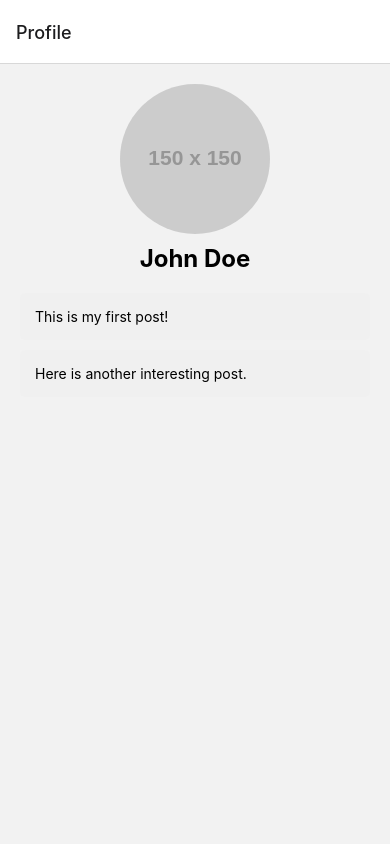
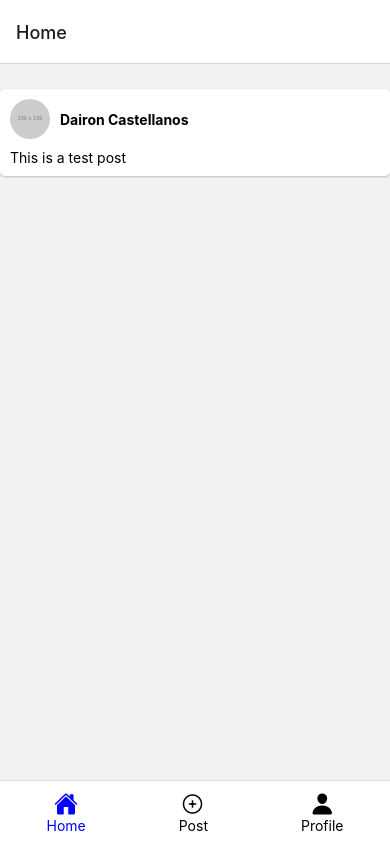
Before and after one commit to daironcastellanos/CampusBoard, a React Native app in the folder CampusBoard/: screen /Home in a window 390 px wide. Built offline with nearby package versions, Linux system fonts and the light colour scheme.

Commit message:
fire base file integration to start working on back end

```diff
--- a/CampusBoard/App.js
+++ b/CampusBoard/App.js
@@ -1,16 +1,24 @@
 import React from 'react';
 import { NavigationContainer } from '@react-navigation/native';
-import { createStackNavigator } from '@react-navigation/stack';
+import { createBottomTabNavigator } from '@react-navigation/bottom-tabs';
+import FeedScreen from './screens/FeedScreen';
+import PostCreationScreen from './screens/PostCreationScreen';
 import ProfileScreen from './screens/ProfileScreen';
+import BottomTabBar from './components/BottomTabBar';
 
-const Stack = createStackNavigator();
+const Tab = createBottomTabNavigator();
 
+// We won't use Tab.Screen to define our tabs because we have a custom BottomTabBar
 export default function App() {
   return (
     <NavigationContainer>
-      <Stack.Navigator>
-        <Stack.Screen name="Profile" component={ProfileScreen} />
-      </Stack.Navigator>
+      <Tab.Navigator tabBar={props => <BottomTabBar {...props} />}>
+        {/* We define screens without specifying the `tabBar` because we use a custom one */}
+        <Tab.Screen name="Home" component={FeedScreen} />
+        <Tab.Screen name="Post" component={PostCreationScreen} />
+        <Tab.Screen name="Profile" component={ProfileScreen} />
+        {/* Add other screens as needed */}
+      </Tab.Navigator>
     </NavigationContainer>
   );
 }
--- a/CampusBoard/components/BottomTabBar.js
+++ b/CampusBoard/components/BottomTabBar.js
@@ -1,31 +1,59 @@
 // BottomTabBar.js
 import React from 'react';
 import { View, Text, TouchableOpacity, StyleSheet } from 'react-native';
-import { Ionicons } from '@expo/vector-icons'; // Make sure to install expo icons package
+import { Ionicons } from '@expo/vector-icons';
 
-const BottomTabBar = () => {
+const BottomTabBar = ({ state, descriptors, navigation }) => {
   return (
     <View style={styles.container}>
-      <TouchableOpacity style={styles.tabItem}>
-        <Ionicons name="home" size={24} color="black" />
-        <Text>Home</Text>
-      </TouchableOpacity>
-      <TouchableOpacity style={styles.tabItem}>
-        <Ionicons name="search" size={24} color="black" />
-        <Text>Discover</Text>
-      </TouchableOpacity>
-      <TouchableOpacity style={styles.tabItem}>
-        <Ionicons name="add-circle-outline" size={24} color="black" />
-        <Text>Post</Text>
-      </TouchableOpacity>
-      <TouchableOpacity style={styles.tabItem}>
-        <Ionicons name="bookmark" size={24} color="black" />
-        <Text>Bookmarked</Text>
-      </TouchableOpacity>
-      <TouchableOpacity style={styles.tabItem}>
-        <Ionicons name="person" size={24} color="black" />
-        <Text>Profile</Text>
-      </TouchableOpacity>
+      {state.routes.map((route, index) => {
+        const { options } = descriptors[route.key];
+        const label =
+          options.tabBarLabel !== undefined
+            ? options.tabBarLabel
+            : options.title !== undefined
+            ? options.title
+            : route.name;
+
+        const isFocused = state.index === index;
+
+        const onPress = () => {
+          const event = navigation.emit({
+            type: 'tabPress',
+            target: route.key,
+            canPreventDefault: true,
+          });
+
+          if (!isFocused && !event.defaultPrevented) {
+            navigation.navigate(route.name);
+          }
+        };
+
+        // Define the icon based on the route name
+        let iconName;
+        if (route.name === 'Home') {
+          iconName = 'home';
+        } else if (route.name === 'Discover') {
+          iconName = 'search';
+        } else if (route.name === 'Post') {
+          iconName = 'add-circle-outline';
+        } else if (route.name === 'Bookmarked') {
+          iconName = 'bookmark';
+        } else if (route.name === 'Profile') {
+          iconName = 'person';
+        }
+
+        return (
+          <TouchableOpacity
+            key={route.key}
+            onPress={onPress}
+            style={styles.tabItem}
+          >
+            <Ionicons name={iconName} size={24} color={isFocused ? 'blue' : 'black'} />
+            <Text style={{ color: isFocused ? 'blue' : 'black' }}>{label}</Text>
+          </TouchableOpacity>
+        );
+      })}
     </View>
   );
 };
--- a/CampusBoard/components/Post.js
+++ b/CampusBoard/components/Post.js
@@ -1,24 +1,47 @@
 // components/Post.js
 import React from 'react';
-import { View, Text, StyleSheet } from 'react-native';
+import { View, Text, Image, StyleSheet } from 'react-native';
 
-const Post = ({ content }) => {
+const Post = ({ userName, userProfilePic, postContent }) => {
   return (
     <View style={styles.container}>
-      <Text style={styles.text}>{content}</Text>
+      <View style={styles.header}>
+        <Image source={{ uri: userProfilePic }} style={styles.profilePic} />
+        <Text style={styles.userName}>{userName}</Text>
+      </View>
+      <Text style={styles.content}>{postContent}</Text>
     </View>
   );
 };
 
 const styles = StyleSheet.create({
   container: {
-    backgroundColor: '#f0f0f0',
+    backgroundColor: '#fff',
     padding: 10,
+    borderRadius: 5,
     marginVertical: 5,
-    borderRadius: 5,
+    shadowColor: '#000',
+    shadowOffset: { width: 0, height: 1 },
+    shadowOpacity: 0.22,
+    shadowRadius: 2.22,
+    elevation: 3,
   },
-  text: {
-    fontSize: 16,
+  header: {
+    flexDirection: 'row',
+    alignItems: 'center',
+    marginBottom: 5,
+  },
+  profilePic: {
+    width: 40,
+    height: 40,
+    borderRadius: 20,
+    marginRight: 10,
+  },
+  userName: {
+    fontWeight: 'bold',
+  },
+  content: {
+    marginTop: 5,
   },
 });
 
--- a/CampusBoard/package.json
+++ b/CampusBoard/package.json
@@ -15,6 +15,7 @@
     "@react-navigation/stack": "^6.3.23",
     "expo": "^49.0.23",
     "expo-status-bar": "~1.11.1",
+    "firebase": "^10.8.0",
     "formik": "^2.4.5",
     "react": "18.2.0",
     "react-native": "0.73.4",
--- a/CampusBoard/screens/FeedScreen.js
+++ b/CampusBoard/screens/FeedScreen.js
@@ -4,14 +4,25 @@ import { View, FlatList, StyleSheet } from 'react-native';
 import Post from '../components/Post';
 
 const initialPosts = [
-  { id: '1', content: 'This is a test post' },
-  // Add more initial posts if needed
+  {
+    id: '1',
+    userName: 'Dairon Castellanos',
+    userProfilePic: 'https://via.placeholder.com/150', // Placeholder or actual image URL
+    content: 'This is a test post',
+  },
+  // Additional posts...
 ];
 
 const FeedScreen = () => {
   const [posts, setPosts] = useState(initialPosts);
 
-  const renderPost = ({ item }) => <Post content={item.content} />;
+  const renderPost = ({ item }) => (
+    <Post
+      userName={item.userName}
+      userProfilePic={item.userProfilePic}
+      postContent={item.content}
+    />
+  );
 
   return (
     <View style={styles.container}>
```
Also changed, not shown: 2 other files (tests, documents, lock files or other folders).
